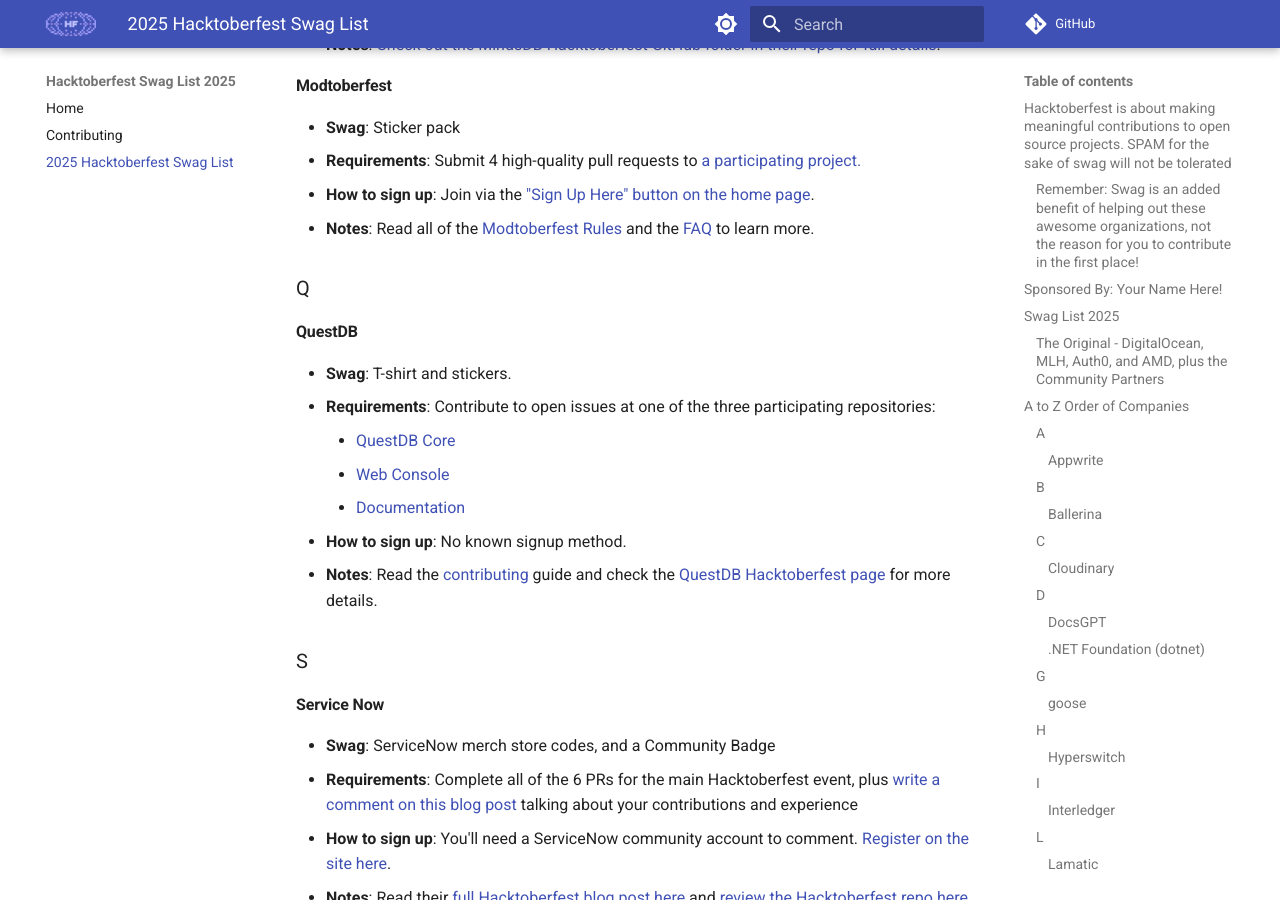
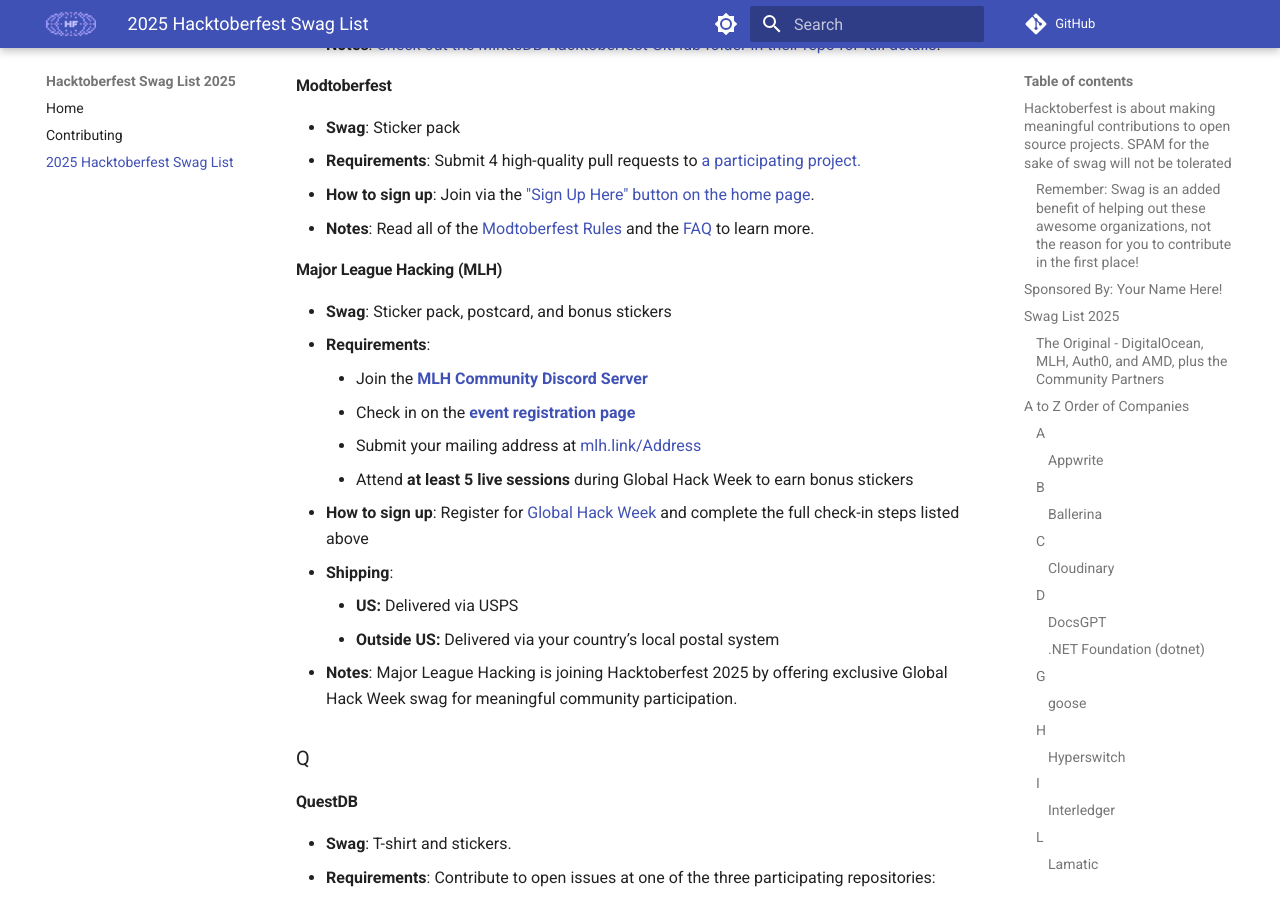
Before and after one commit to crweiner/hacktoberfest-swag-list, an MkDocs documentation site: the page built from docs/list.md, in a window 1280 px wide and 900 px high, scrolled down 5562 px. Built offline with MkDocs 1.6.1 and Material for MkDocs 9.7.7, drawn with Linux system fonts in a browser that asks for light colours; plug-ins that fetch from the network failed and are left out; comment, search, counter and statistics services are not loaded.

Commit message:
docs: Add Major League Hacking (MLH) to Hacktoberfest 2025 swag list

```diff
--- a/docs/list.md
+++ b/docs/list.md
@@ -170,6 +170,23 @@
 - **How to sign up**: Join via the ["Sign Up Here" button on the home page](https://modtoberfest.com/).
 - **Notes**: Read all of the [Modtoberfest Rules](https://modtoberfest.com/rules) and the [FAQ](https://modtoberfest.com/faq) to learn more.
 
+
+#### **Major League Hacking (MLH)**
+
+- **Swag**: Sticker pack, postcard, and bonus stickers
+- **Requirements**:
+    - Join the **[MLH Community Discord Server](https://discord.com/invite/mlh)**
+    - Check in on the **[event registration page](https://events.mlh.io/events/12714)**
+    - Submit your mailing address at [mlh.link/Address](https://mlh.link/Address)
+    - Attend **at least 5 live sessions** during Global Hack Week to earn bonus stickers
+- **How to sign up**: Register for [Global Hack Week](https://ghw.mlh.io) and complete the full check-in steps listed above
+- **Shipping**:
+    - **US:** Delivered via USPS
+    - **Outside US:** Delivered via your country’s local postal system
+- **Notes**: Major League Hacking is joining Hacktoberfest 2025 by offering exclusive Global Hack Week swag for meaningful community participation.
+
+
+
 ### Q
 
 #### **QuestDB**
```
